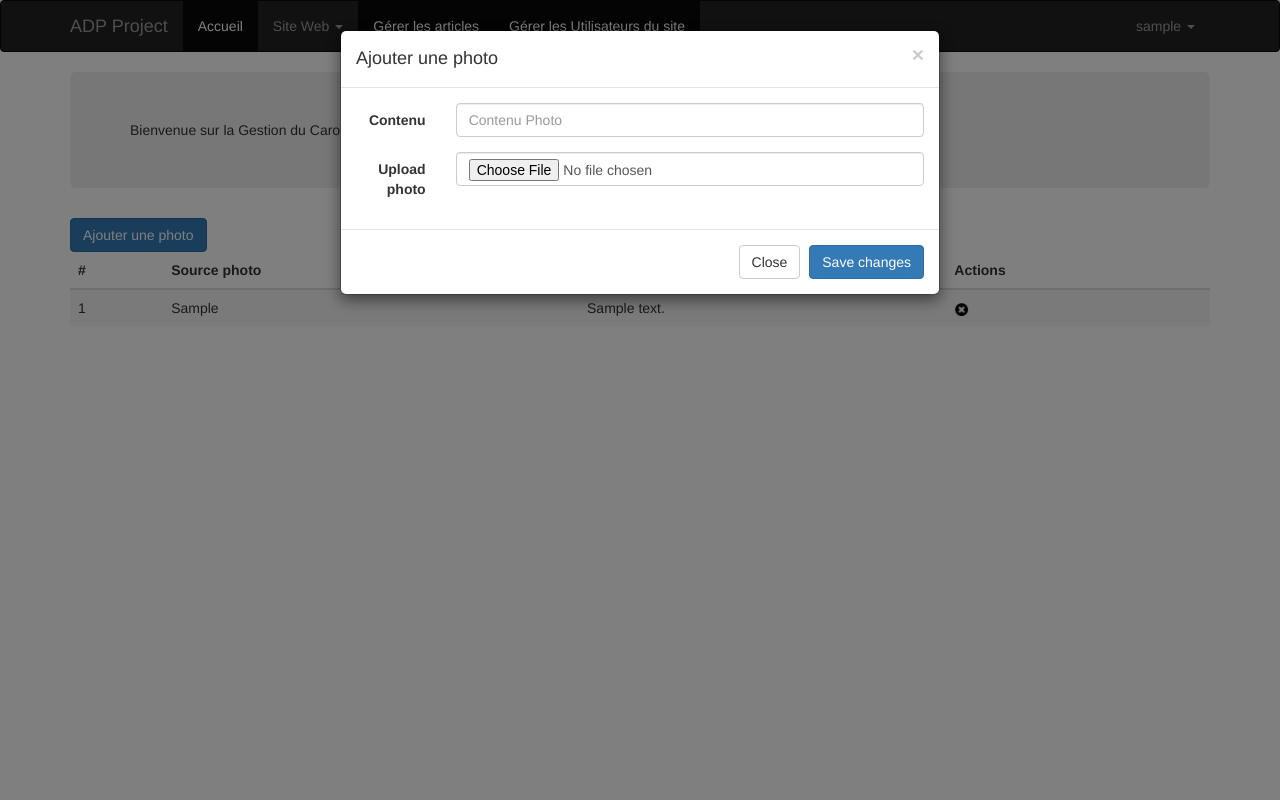
After one commit to Cavanna-dev/ADP, a PHP site: page /admin/homePageCarousel.php in a window 1280 px wide, after a click on "Ajouter une photo". The commit adds this page. Run offline with PHP 8.4, Linux system fonts and the light colour scheme; the visitor is signed in with stand-in values (Sample User, id 1); tables that the repository leaves empty or names only in its code hold one stand-in row (values such as "Sample post"); some libraries are stand-ins or nearby versions.

Commit message:
CRUD Carousel

```diff
--- /dev/null
+++ b/admin/allCarousel.php
@@ -0,0 +1,14 @@
+<?php
+
+include_once '../functions/connection_db.php';
+
+$compteur = 1;
+
+try{
+    $resultats = $db->query("SELECT * "
+            . "FROM carousel ", PDO::FETCH_OBJ);
+} catch (PDOException $e) {
+    header('Location:homePageCarousel.php');
+}
+
+?>
--- /dev/null
+++ b/admin/homePageCarousel.php
@@ -0,0 +1,44 @@
+<?php include 'template/header.php'; ?>
+<?php include 'template/menu.php'; ?>
+<div class="container">
+    <div class="jumbotron">
+        Bienvenue sur la Gestion du Carousel
+    </div>
+
+    <?php if (isset($_GET['erreur'])) { ?>
+        <div class="alert alert-dismissable alert-warning">
+            <button type="button" class="close" data-dismiss="alert">×</button>
+            <h4>Warning!</h4>
+            <p>Lorem Ipsum.</p>
+        </div>
+    <?php } ?>
+
+    <?php include './modalCarousel.php'; ?>
+
+    <?php include './allCarousel.php'; ?>
+    <table class="table table-striped table-hover ">
+        <thead>
+            <tr>
+                <th>#</th>
+                <th>Source photo</th>
+                <th>Contenu</th>
+                <th>Actions</th>
+            </tr>
+        </thead>
+        <tbody>
+            <?php
+            while ($resultat = $resultats->fetch()) {
+                ?>
+                <tr class="active">
+                    <td><?php echo $compteur; ?></td>
+                    <td><?php echo $resultat->source; ?></td>
+                    <td><?php echo $resultat->content; ?></td>
+                    <td><a href='rmvCarousel.php?id=<?php echo $resultat->id; ?>'><img class="rmvButton" src="../img/rmv.png" onclick="return confirm('Etes-vous sur de vouloir supprimer la photo : <?php echo $resultat->source?>?')"></a></td>
+                </tr>
+                <?php $compteur++; ?>
+            <?php } ?>
+            </tbody>
+        </table>
+
+    </div>
+    <?php include 'template/footer.php'; ?>
--- /dev/null
+++ b/admin/modalCarousel.php
@@ -0,0 +1,35 @@
+<a href="#" class="btn btn-primary" data-toggle="modal" data-target=".modal">Ajouter une photo</a>
+
+<div class="modal">
+    <div class="modal-dialog">
+        <form class="form-horizontal" action="addCarousel.php" method="POST">
+            <div class="modal-content">
+                <div class="modal-header">
+                    <button type="button" class="close" data-dismiss="modal" aria-hidden="true">×</button>
+                    <h4 class="modal-title">Ajouter une photo</h4>
+                </div>
+                <div class="modal-body">
+                    <form class="form-horizontal" action="addCarousel.php" method="POST">
+                        <fieldset>
+                            <div class="form-group">
+                                <label for="inputContent" class="col-lg-2 control-label">Contenu</label>
+                                <div class="col-lg-10">
+                                    <input type="text" class="form-control" id="inputContent" name="inputContent" placeholder="Contenu Photo">
+                                </div>
+                            </div>
+                            <div class="form-group">
+                                <label for="inputImg" class="col-lg-2 control-label">Upload photo</label>
+                                <div class="col-lg-10">
+                                    <input type="file" class="form-control" id="inputImg" name="inputImg">
+                                </div>
+                            </div>
+                        </fieldset>
+                </div>
+                <div class="modal-footer">
+                    <button type="button" class="btn btn-default" data-dismiss="modal">Close</button>
+                    <button type="submit" class="btn btn-primary">Save changes</button>
+                </div>
+            </div>
+        </form>
+    </div>
+</div>
--- a/admin/template/header.php
+++ b/admin/template/header.php
@@ -8,5 +8,6 @@ if(!isset($_SESSION['user_logged']) && $_SERVER['PHP_SELF'] != '/ttls/admin/inde
         <meta charset="UTF-8">
         <title></title>
         <link rel="stylesheet" href="http://bootswatch.com/spacelab/bootstrap.min.css">
+        <link rel="stylesheet" href="../css/main.css">
     </head>
     <body>
--- a/admin/template/menu.php
+++ b/admin/template/menu.php
@@ -14,7 +14,7 @@
                 <li class="dropdown">
                     <a href="#" class="dropdown-toggle" data-toggle="dropdown">Site Web <b class="caret"></b></a>
                     <ul class="dropdown-menu">
-                        <li><a href="module_HomePage.php">Gérer la page d'accueil</a></li>
+                        <li><a href="homePageCarousel.php">Gérer le diaporama de la page d'accueil</a></li>
                         <li><a href="module_Menu.php">Gérer le menu du site</a></li>
                         <li><a href="../index.php">Voir le site</a></li>
                     </ul>
--- a/basket.php
+++ b/basket.php
@@ -1,5 +1,6 @@
 <?php include 'template/header.php'; ?>
 <?php include 'template/menu.php'; ?>
+<?php include 'template/categories.php'; ?>
 <div class="container">
     <?php include 'template/carousel.php'; ?>
 </div>
--- /dev/null
+++ b/css/main.css
@@ -0,0 +1,13 @@
+#menuPrincipal {
+    margin-bottom: 0;
+    border-radius: 0;
+}
+
+#menuCategorie {
+    border-radius: 0;
+}
+
+.rmvButton {
+    width:15px;
+    height:15px;
+}
--- a/index.php
+++ b/index.php
@@ -1,5 +1,6 @@
 <?php include 'template/header.php'; ?>
 <?php include 'template/menu.php'; ?>
+<?php include 'template/categories.php'; ?>
 <div class="container">
     <?php include 'template/carousel.php'; ?>
 </div>
--- a/registration.php
+++ b/registration.php
@@ -6,14 +6,12 @@ include_once './functions/connection_db.php';
 $email    = htmlspecialchars($_POST['inputEmail']);
 $password = hashagePass(htmlspecialchars($_POST['inputPassword'])); //Fonction functions/hashagePass.php
 
-
 try {
-
     $resultats = $db->exec("INSERT INTO `customers`"
             . "(`id`, `email`, `password`) "
             . "VALUES (null,'".$email."','".$password."')");
+
     header('Location:index.php');
-
 } catch (PDOException $e) {
     header('Location:error.php?error='.$e->getCode());
 }
--- a/template/header.php
+++ b/template/header.php
@@ -9,5 +9,6 @@ include_once 'functions/config.php';
         <title></title>
         <link rel="stylesheet" href="https://maxcdn.bootstrapcdn.com/bootstrap/3.3.1/css/bootstrap.min.css">
         <link rel="stylesheet" href="http://bootswatch.com/spacelab/bootstrap.min.css">
+        <link rel="stylesheet" href="./css/main.css">
     </head>
     <body>
```
Also changed, not shown: admin/addCarousel.php (added, +18 -0 lines), admin/rmvCarousel.php (added, +16 -0 lines), template/categories.php (added, +15 -0 lines), template/menu.php (+4 -4 lines), img/rmv.png (added).
